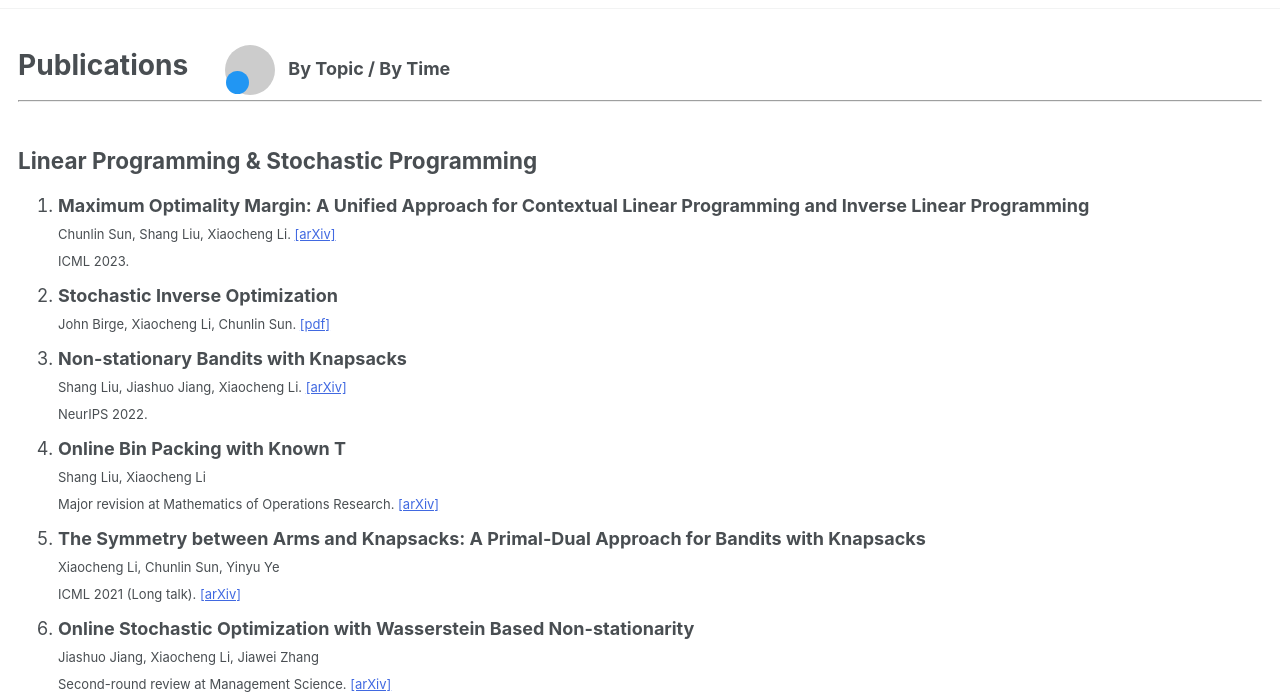
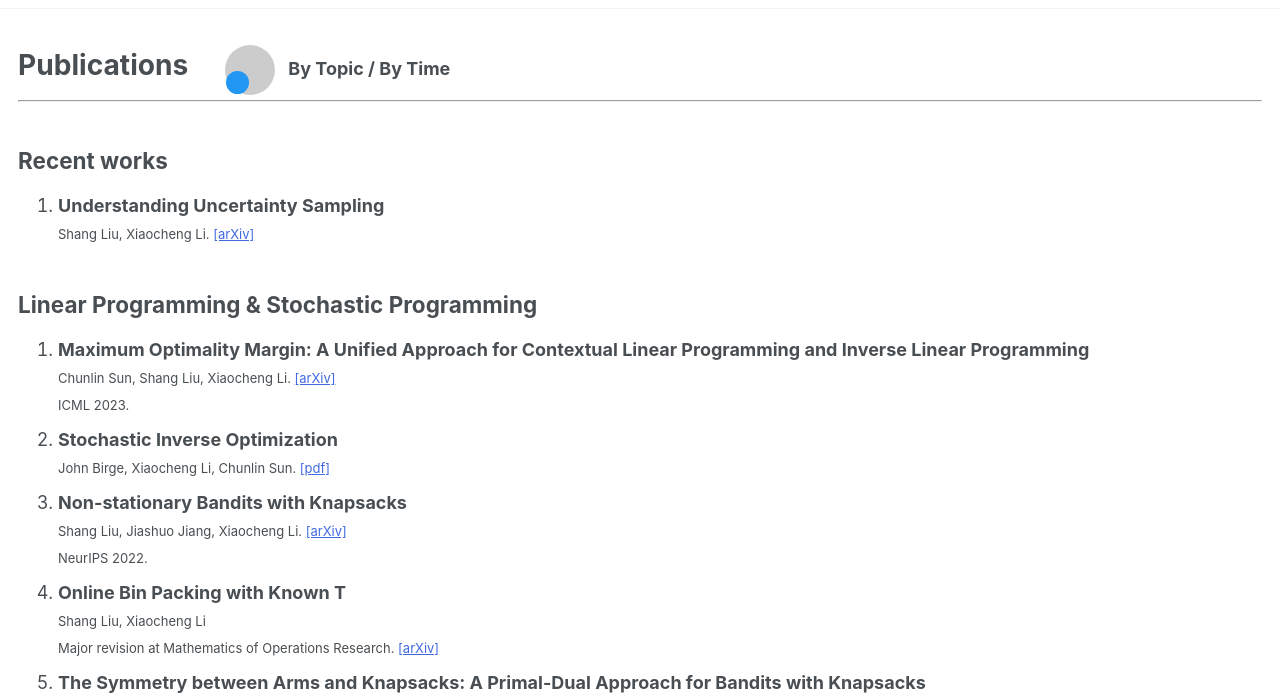
Before and after one commit to xiaocheng-li/xiaocheng-li.github.io, a plain HTML site: page research.html in a window 1280 px wide. Shown: the part 73-773 px from the top of the page. Drawn offline with Linux system fonts and the light colour scheme.

Commit message:
Update research.html

```diff
--- a/research.html
+++ b/research.html
@@ -28,6 +28,14 @@
             <h3 style="display: inline; ">&nbsp By Topic / By Time</h3>
             <hr style="display: block; border-style: inset;border-width: 1px;">
             <div id="main_content">
+            <h2>Recent works</h2>
+            <ol>
+            <li id="anchor_online">
+                <b><FONT> Understanding Uncertainty Sampling </FONT></b><br>
+                <font size="-1">Shang Liu, Xiaocheng Li. <a href="https://arxiv.org/abs/2307.02719" style="color:royalblue"> [arXiv] </a> <br>
+                </font>
+                </li>
+            </ol>
             <h2>Linear Programming & Stochastic Programming</h2>
             <ol>
                 <li id="anchor_online">
```
